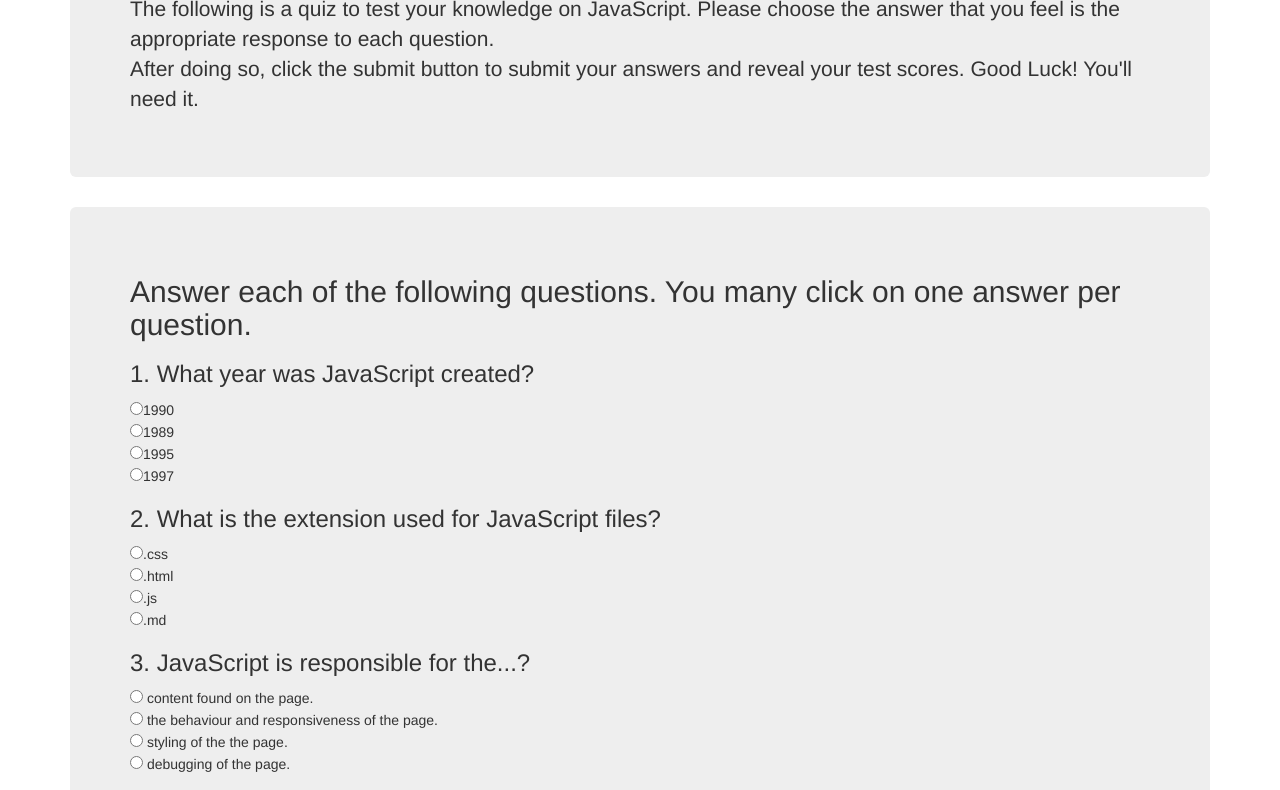
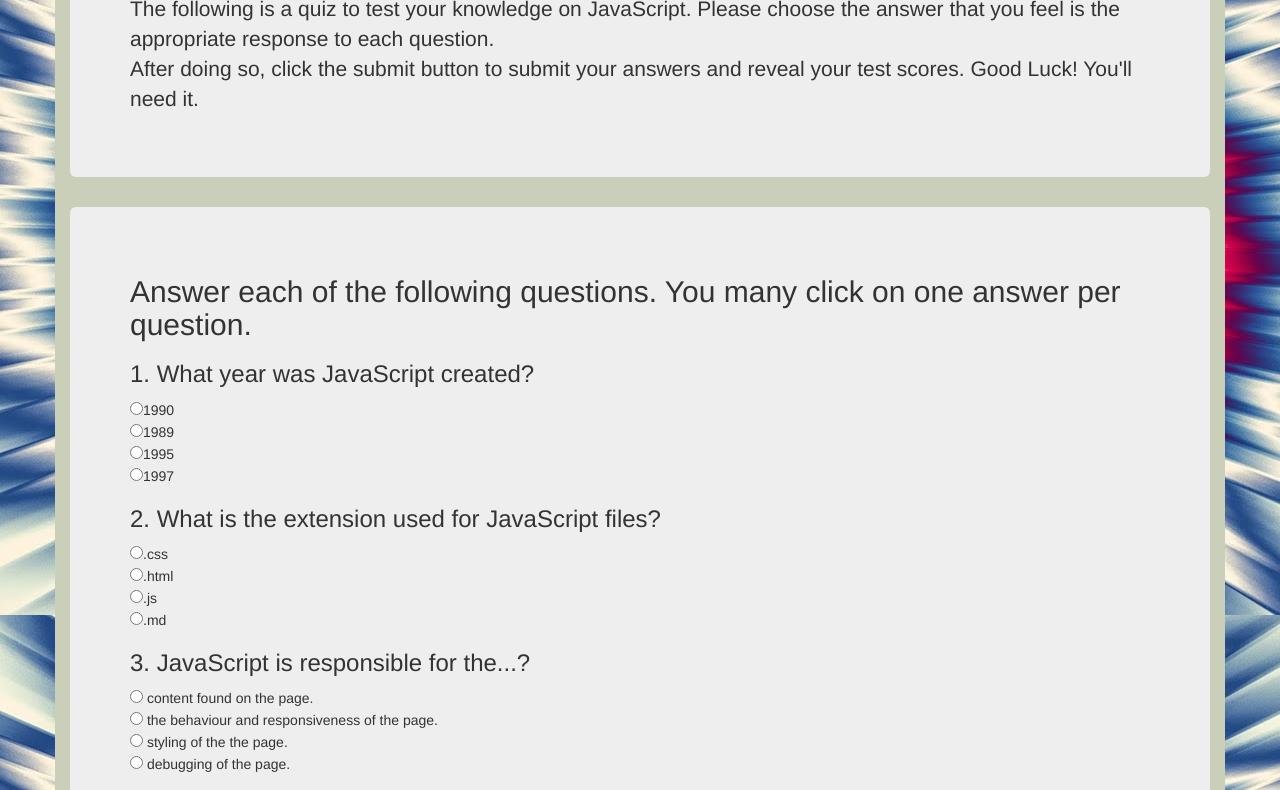
Before and after one commit to CareyFrancis/Quiz-Board, a plain HTML site: page index.html in a window 1280 px wide. Shown: the part 153-943 px from the top of the page. Drawn offline with nearby package versions, Linux system fonts and the light colour scheme.

Commit message:
Changed the background color of the container

```diff
--- a/css/styles.css
+++ b/css/styles.css
@@ -0,0 +1,10 @@
+body{
+  background-image: url(../images/img.jpg);
+  font-family: sans-serif;
+}
+.container{
+  background-color: #C9CFB8;
+}
+.jumbotron{
+  background-color: #797D7F;
+}
```
Also changed, not shown: index.html (+2 -0 lines), images/img.jpg (added).
